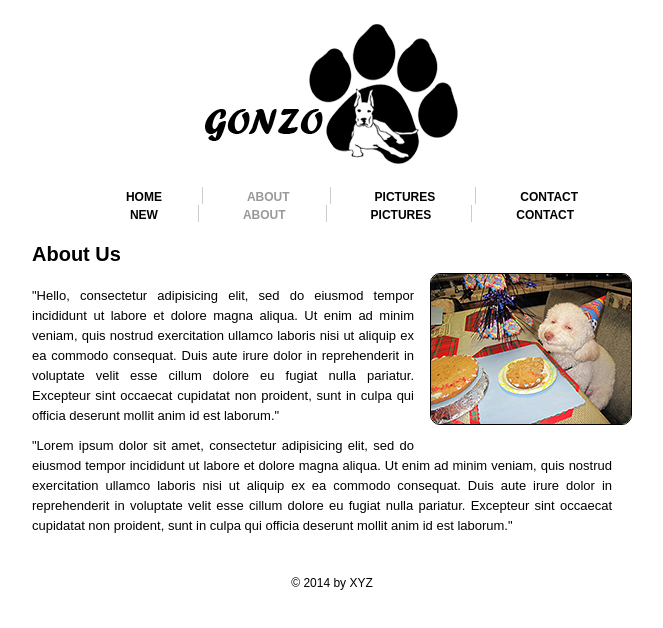
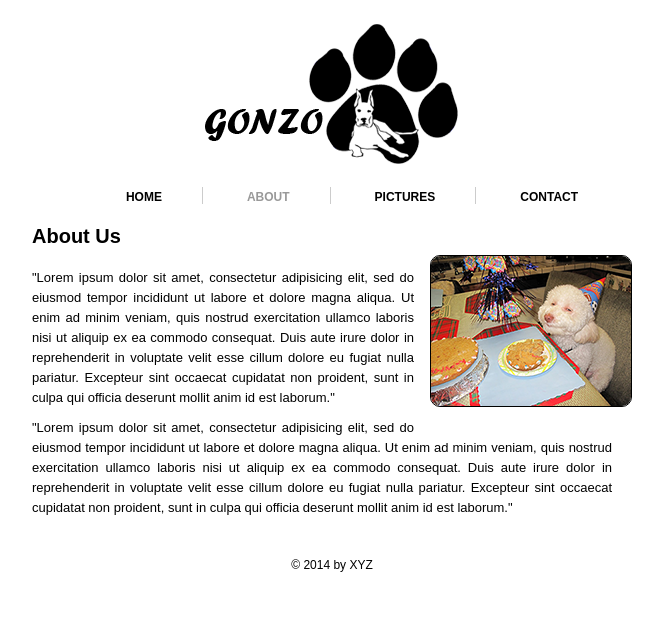
Before and after one commit to aastha31/tutorials, a plain HTML site: page about.html in a window 1280 px wide. Shown: the whole page, without its empty margins (308-971 px from the left). Drawn offline with Linux system fonts and the light colour scheme.

Commit message:
Undoing Kevins mistakes

```diff
--- a/about.html
+++ b/about.html
@@ -37,19 +37,11 @@
 	</div>
 <!--==============================Navigatin Ends=============================-->
 
-<div class="navigation">
-		<ul>
-			<li><a href="index.html">NEW</a></li>
-			<li><a class="active" href="about.html">ABOUT</a></li>
-			<li><a href="picture.html">PICTURES</a></li>
-			<li class="bdr"><a class="pdg" href="contact.html">CONTACT</a></li>
-		</ul>
-	</div>
 
 <div class="content">
 <img class="fltr" src="images/about.png"  />
 <h1>About Us</h1>
-<p>"Hello, consectetur adipisicing elit, sed do eiusmod tempor incididunt ut labore et dolore magna aliqua. Ut enim ad minim veniam, quis nostrud exercitation ullamco laboris nisi ut aliquip ex ea commodo consequat. Duis aute irure dolor in reprehenderit in voluptate velit esse cillum dolore eu fugiat nulla pariatur. Excepteur sint occaecat cupidatat non proident, sunt in culpa qui officia deserunt mollit anim id est laborum."</p>
+<p>"Lorem ipsum dolor sit amet, consectetur adipisicing elit, sed do eiusmod tempor incididunt ut labore et dolore magna aliqua. Ut enim ad minim veniam, quis nostrud exercitation ullamco laboris nisi ut aliquip ex ea commodo consequat. Duis aute irure dolor in reprehenderit in voluptate velit esse cillum dolore eu fugiat nulla pariatur. Excepteur sint occaecat cupidatat non proident, sunt in culpa qui officia deserunt mollit anim id est laborum."</p>
 <p>"Lorem ipsum dolor sit amet, consectetur adipisicing elit, sed do eiusmod tempor incididunt ut labore et dolore magna aliqua. Ut enim ad minim veniam, quis nostrud exercitation ullamco laboris nisi ut aliquip ex ea commodo consequat. Duis aute irure dolor in reprehenderit in voluptate velit esse cillum dolore eu fugiat nulla pariatur. Excepteur sint occaecat cupidatat non proident, sunt in culpa qui officia deserunt mollit anim id est laborum."</p>
 
 
```
